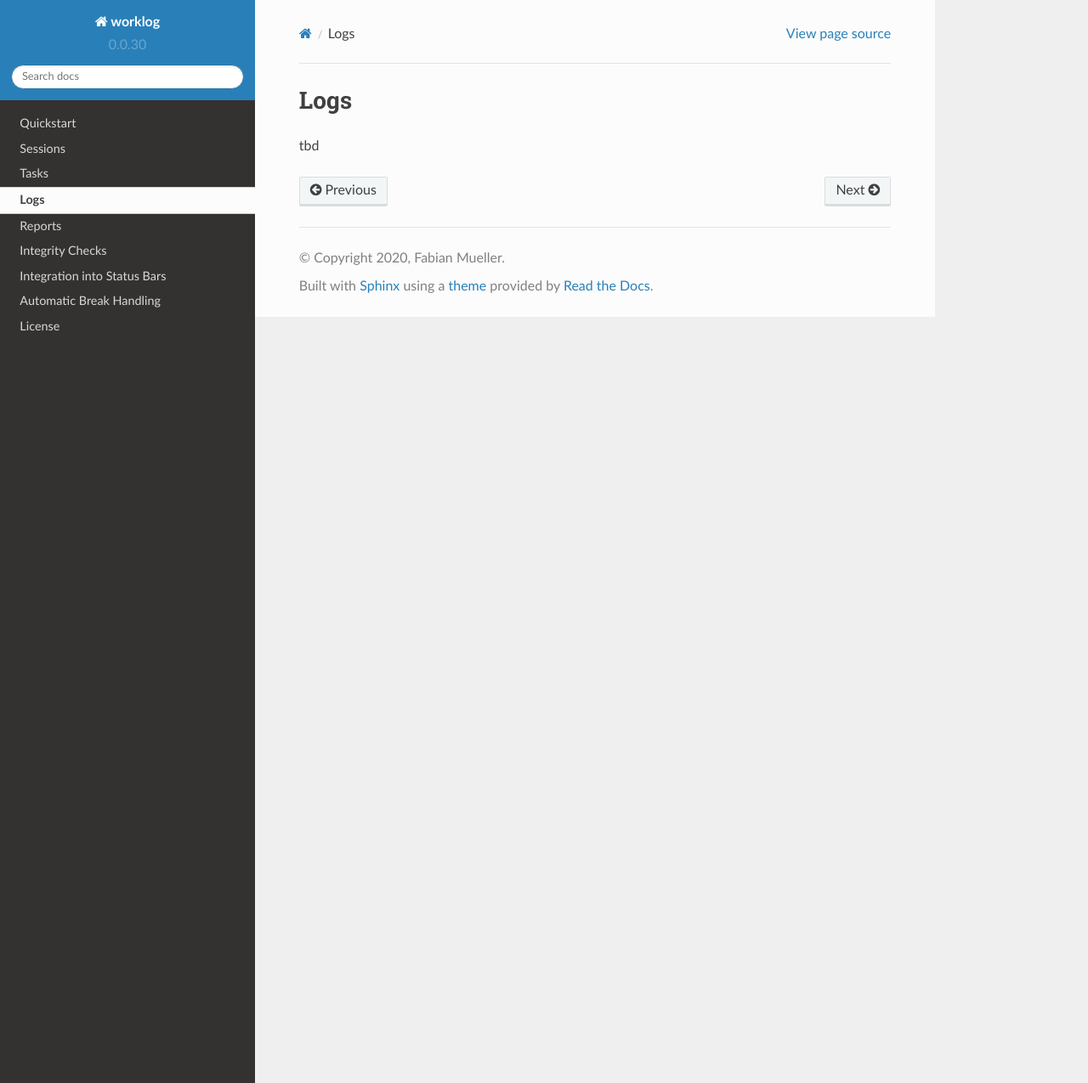
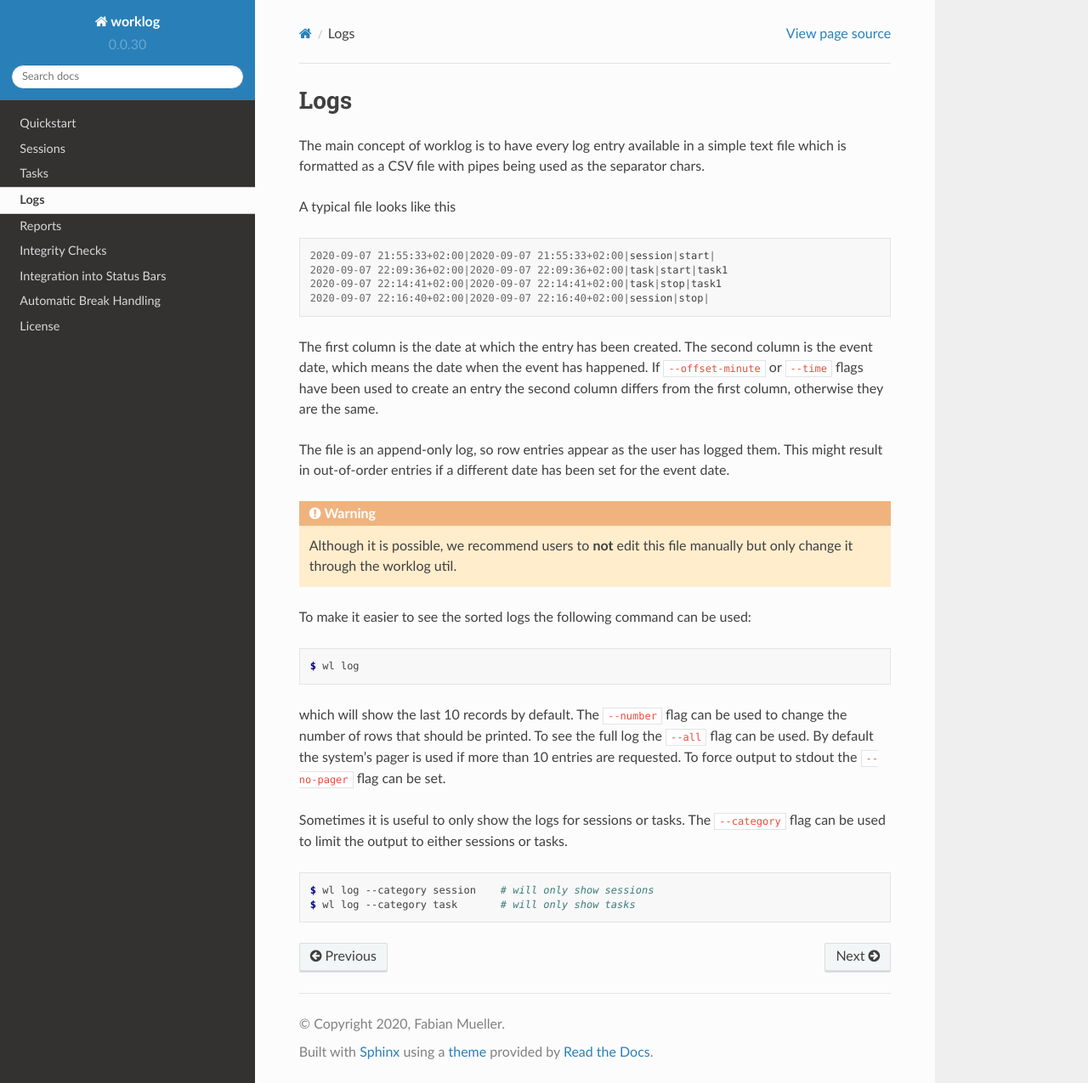
Before and after one commit to dotcs/worklog, a Sphinx documentation site: the page built from docs/text/logs.rst, in a window 1280 px wide and 1275 px high. Shown: the whole window at 85% size. Built offline with Sphinx 7.4.7 and the Read the Docs theme 2.0.0, drawn with Linux system fonts in a browser that asks for light colours.

Commit message:
Add content for logs section

```diff
--- a/docs/text/logs.rst
+++ b/docs/text/logs.rst
@@ -3,4 +3,53 @@
 Logs
 ====
 
-tbd
+The main concept of worklog is to have every log entry available in a simple
+text file which is formatted as a CSV file with pipes being used as the
+separator chars.
+
+A typical file looks like this
+
+::
+
+    2020-09-07 21:55:33+02:00|2020-09-07 21:55:33+02:00|session|start|
+    2020-09-07 22:09:36+02:00|2020-09-07 22:09:36+02:00|task|start|task1
+    2020-09-07 22:14:41+02:00|2020-09-07 22:14:41+02:00|task|stop|task1
+    2020-09-07 22:16:40+02:00|2020-09-07 22:16:40+02:00|session|stop|
+
+The first column is the date at which the entry has been created.
+The second column is the event date, which means the date when the event has
+happened.
+If ``--offset-minute`` or ``--time`` flags have been used to create an entry
+the second column differs from the first column, otherwise they are the same.
+
+The file is an append-only log, so row entries appear as the user has logged
+them.
+This might result in out-of-order entries if a different date has been set
+for the event date.
+
+.. warning::
+
+    Although it is possible, we recommend users to **not** edit this file
+    manually but only change it through the worklog util.
+
+To make it easier to see the sorted logs the following command can be used:
+
+.. code:: console
+
+    $ wl log
+
+which will show the last 10 records by default.
+The ``--number`` flag can be used to change the number of rows that should be
+printed.
+To see the full log the ``--all`` flag can be used.
+By default the system's pager is used if more than 10 entries are requested.
+To force output to stdout the ``--no-pager`` flag can be set.
+
+Sometimes it is useful to only show the logs for sessions or tasks.
+The ``--category`` flag can be used to limit the output to either sessions or
+tasks.
+
+.. code:: console
+
+    $ wl log --category session    # will only show sessions
+    $ wl log --category task       # will only show tasks
```
